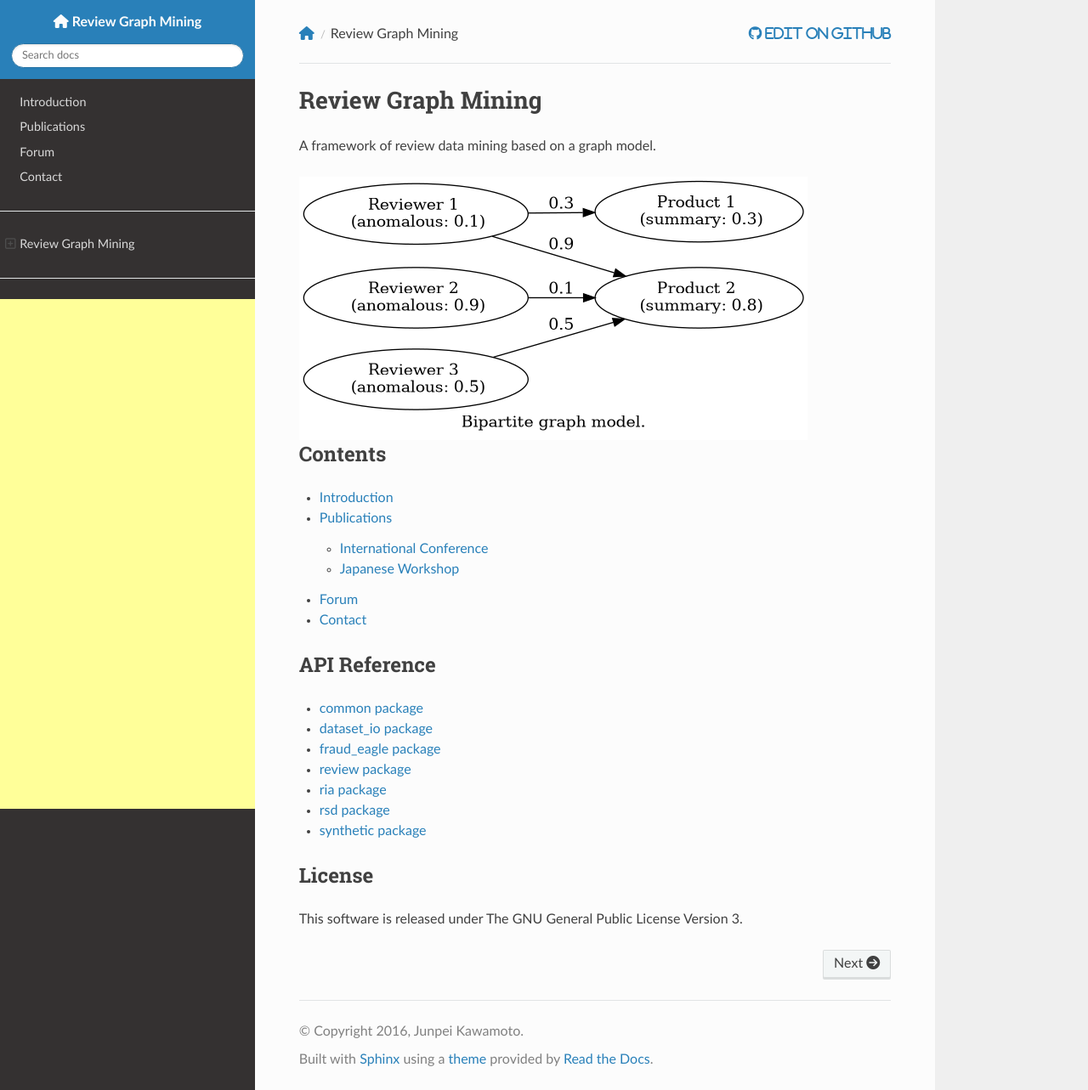
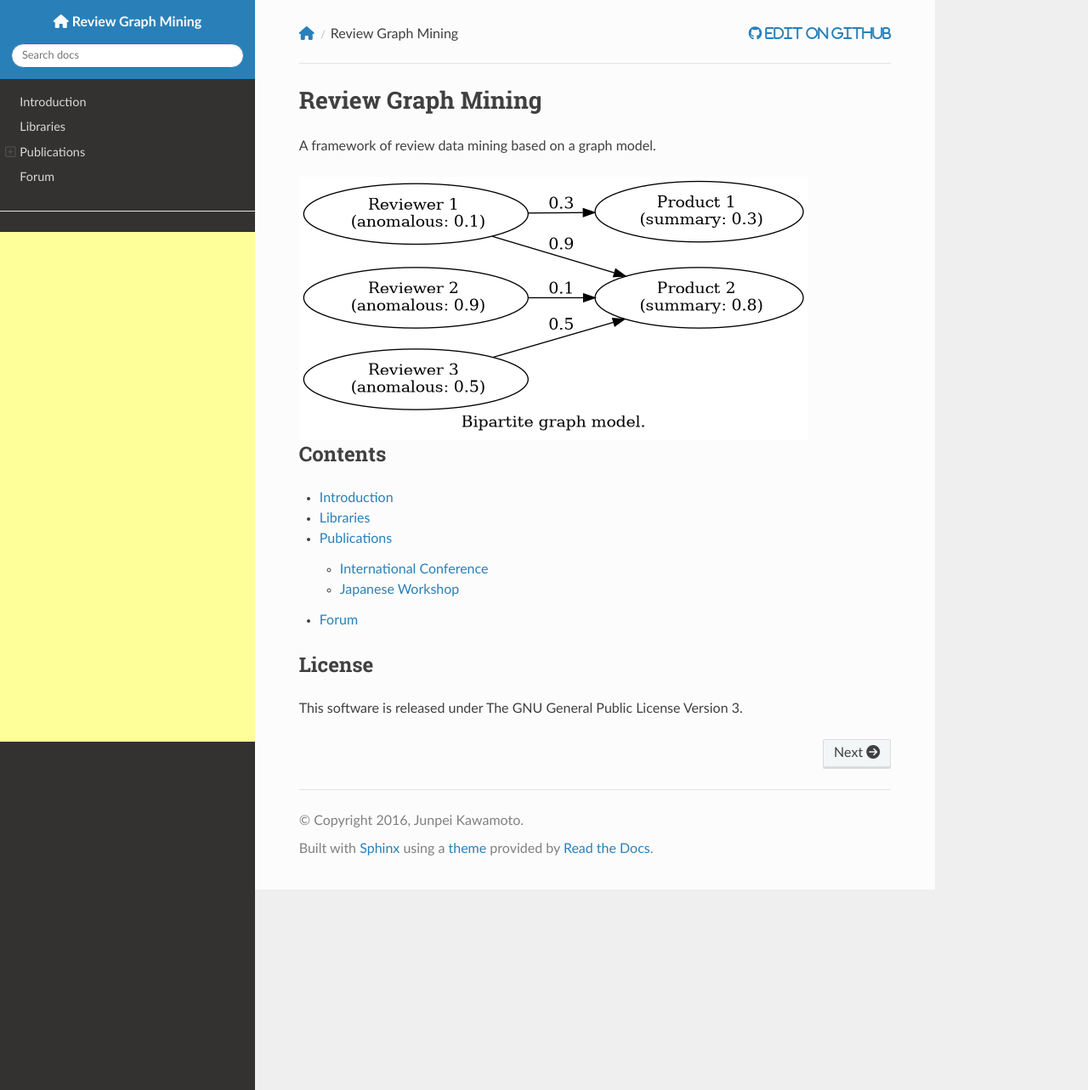
Before and after one commit to rgmining/rgmining.github.io, a Sphinx documentation site: the page built from source/index.rst, in a window 1280 px wide and 1283 px high. Shown: the whole window at 85% size. Built offline with Sphinx 7.4.7 and the Read the Docs theme 2.0.0, drawn with Linux system fonts in a browser that asks for light colours; nearby versions of some CDN libraries.

Commit message:
Update document layout.

```diff
--- /dev/null
+++ b/source/_templates/footer.html
@@ -0,0 +1,7 @@
+{% extends "!footer.html" %}
+
+{%- block extrafooter %}
+<p>
+  <div class="addthis_inline_follow_toolbox"></div>
+</p>
+{% endblock %}
--- a/source/_templates/layout.html
+++ b/source/_templates/layout.html
@@ -35,12 +35,7 @@
 
 
 {% block menu %}
-{% set toctree = toctree(maxdepth=theme_navigation_depth, collapse=theme_collapse_navigation, includehidden=True) %}
-{% if toctree %}
-  {{ toctree }}
-{% endif %}
-<hr />
-<div class="local-toc">{{ toc }}</div>
+{{ super() }}
 <hr />
 <div style="padding: 0;">
   <div style="width: 300px; margin: auto;">
--- a/source/conf.py
+++ b/source/conf.py
@@ -140,7 +140,7 @@ html_theme = "sphinx_rtd_theme"
 # documentation.
 #
 html_theme_options = {
-    'collapse_navigation': True,
+    'collapse_navigation': False,
     "display_version": False
 }
 
@@ -226,7 +226,7 @@ html_static_path = ['_static']
 # contain a <link> tag referring to it.  The value of this option must be the
 # base URL from which the finished HTML is served.
 #
-# html_use_opensearch = ''
+html_use_opensearch = 'https://docs.python.org'
 
 # This is the file name suffix for HTML files (e.g. ".xhtml").
 # html_file_suffix = None
@@ -356,4 +356,13 @@ texinfo_documents = [
 
 
 # Example configuration for intersphinx: refer to the Python standard library.
-intersphinx_mapping = {'https://docs.python.org/': None}
+intersphinx_mapping = {
+    "common": ("https://rgmining.github.io/common", None),
+    "dataset-io": ("https://rgmining.github.io/dataset-io", None),
+    "fraud-eagle": ("https://rgmining.github.io/fraud-eagle", None),
+    "review": ("https://rgmining.github.io/review", None),
+    "ria": ("https://rgmining.github.io/ria", None),
+    "rsd": ("https://rgmining.github.io/rsd", None),
+    "synthetic": ("https://rgmining.github.io/synthetic", None),
+    'python': ('https://docs.python.org/3.4', None),
+}
--- a/source/contact.rst
+++ /dev/null
@@ -1,5 +0,0 @@
-Contact
-========
-.. raw:: html
-
-  <iframe src="https://docs.google.com/forms/d/e/1FAIpQLSeY8mSFVISJKCz7HM2BX3U_u78SEwjBD0f0vFUeVxcj2ym-rQ/viewform?embedded=true" width="690" height="980" frameborder="0" marginheight="0" marginwidth="0">Loading...</iframe>
--- a/source/index.rst
+++ b/source/index.rst
@@ -29,20 +29,9 @@ Contents
    :maxdepth: 2
 
    introduction
+   libraries
    publications
    forum
-   contact
-
-
-API Reference
----------------
-* `common package </common>`_
-* `dataset_io package </dataset-io>`_
-* `fraud_eagle package </fraud-eagle>`_
-* `review package </review>`_
-* `ria package </ria>`_
-* `rsd package </rsd>`_
-* `synthetic package </synthetic>`_
 
 
 License
```
Also changed, not shown: source/libraries.rst (added, +10 -0 lines).
